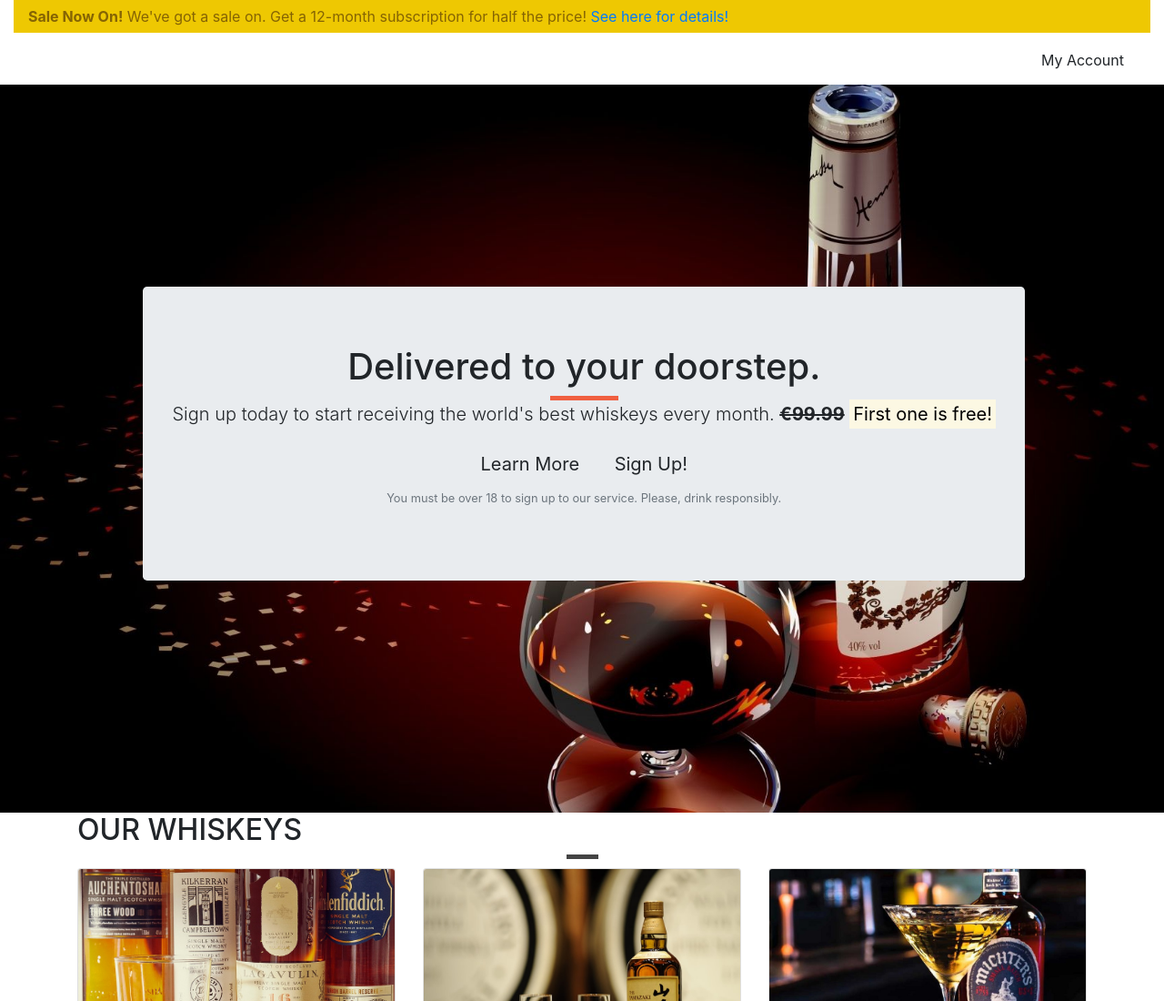
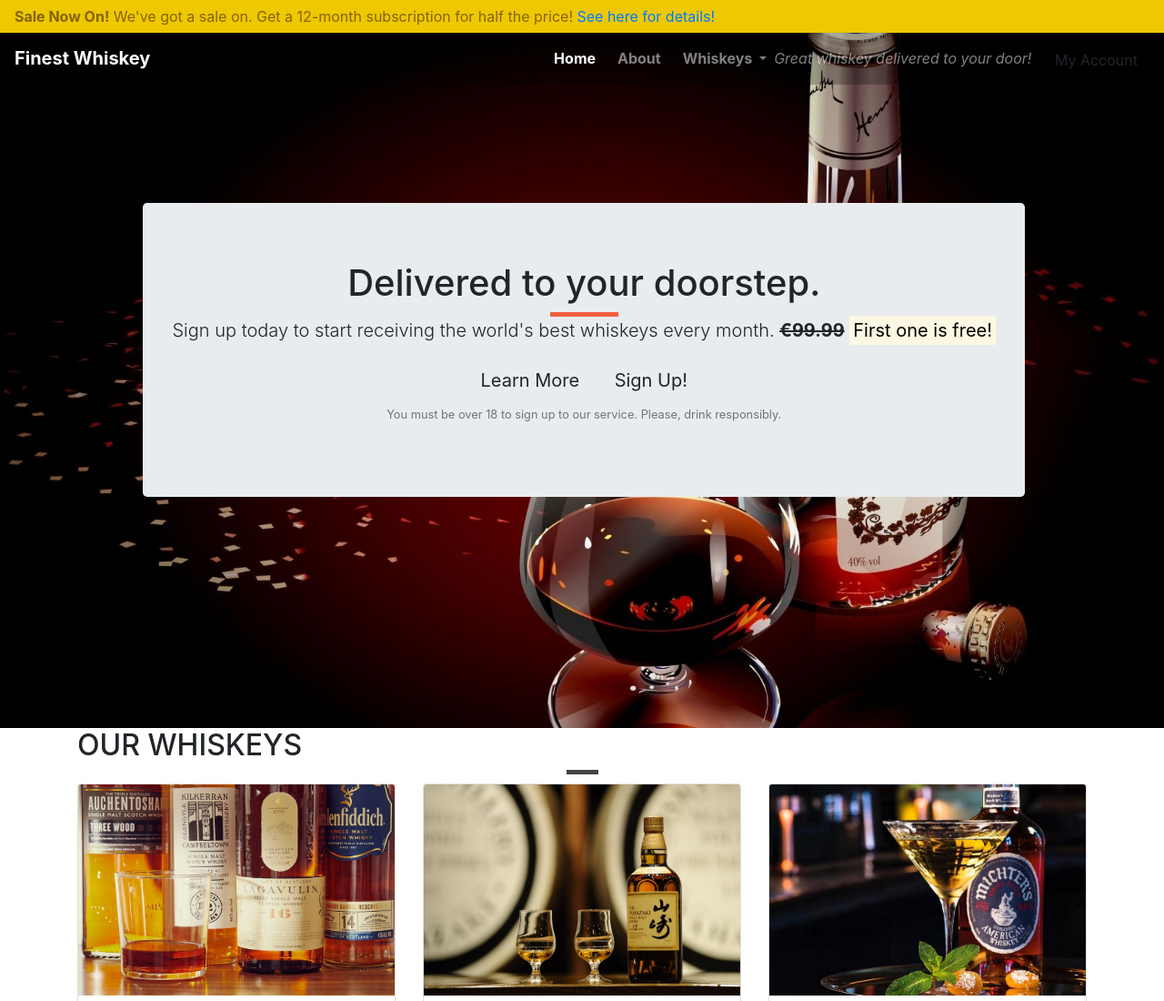
Before and after one commit to Godreigneth/finest-whiskey, a plain HTML site: page index.html in a window 1280 px wide. Shown: the top 1100 px of the page at 91% size. Drawn offline with nearby package versions, Linux system fonts and the light colour scheme.

Commit message:
Styled the Navbar section

```diff
--- a/assets/css/main.css
+++ b/assets/css/main.css
@@ -107,3 +107,35 @@
     padding-top: 75px;
     padding-bottom: 75px;
 }
+
+
+
+/* Navbar */
+
+.navalert-container {
+    position: absolute;
+    top: 0;
+    left: 0;
+    padding-left: 0;
+    padding-right: 0;
+    z-index: 1;
+}
+
+.navbar {
+    margin-bottom: 0;
+    border: 0;
+    width: 100%;
+    background-color: rgba(0, 0, 0, 0.25);
+}
+
+.navbar .navbar-toggler {
+    border: 0;
+}
+
+.navbar-brand {
+    font-weight: bold;
+}
+
+.navbar .navbar-nav a {
+    font-weight: bold;
+}
```
